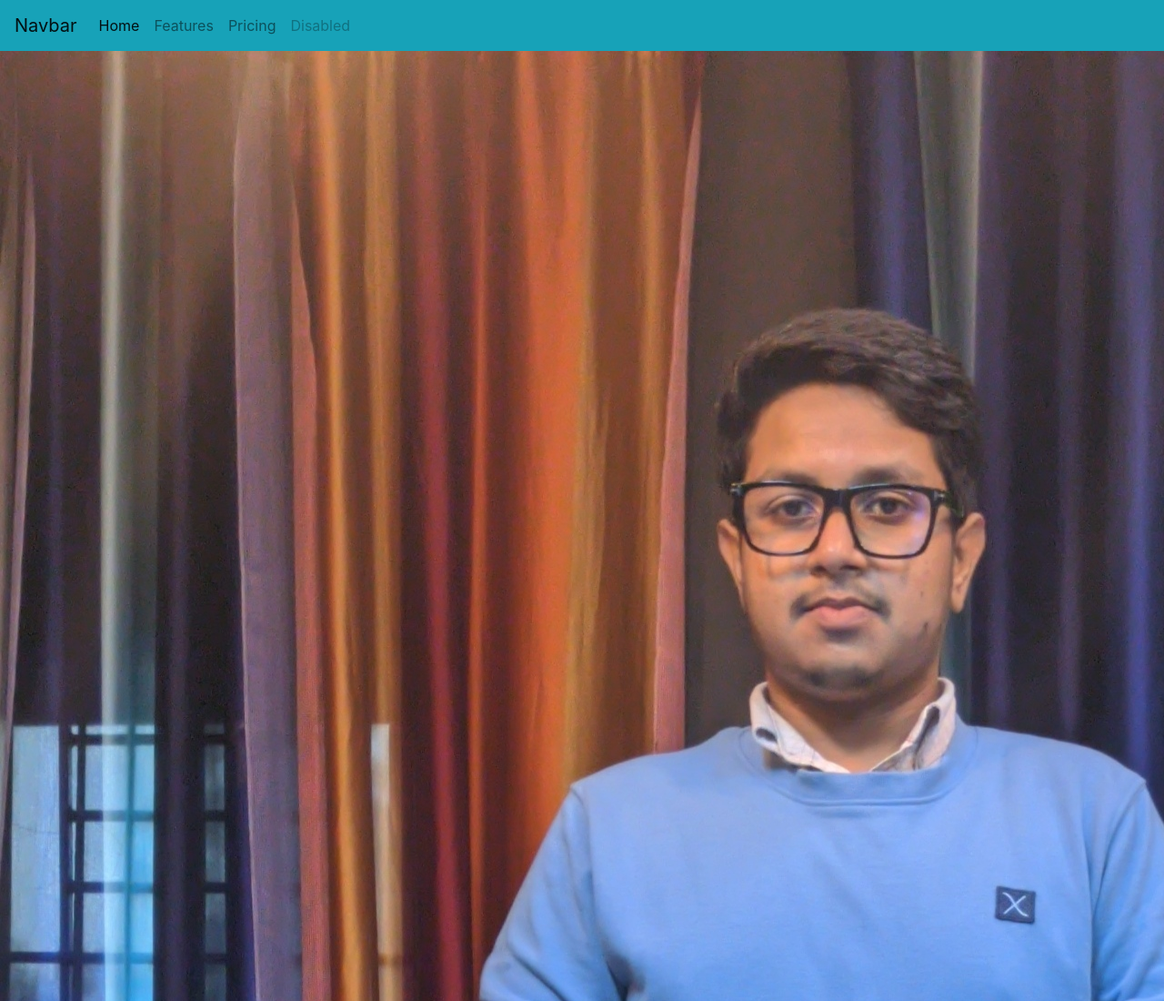
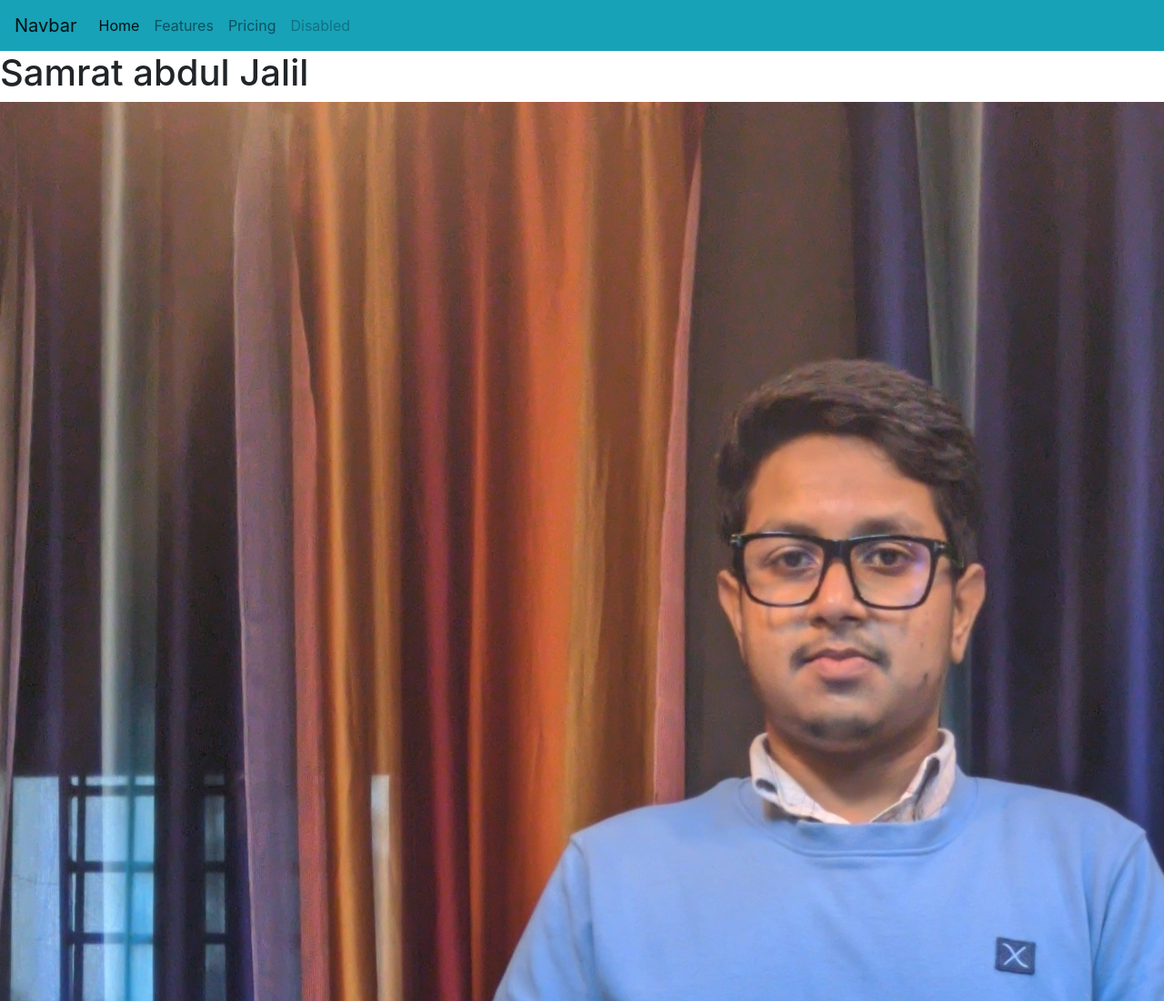
Before and after one commit to Samrat-Abdul-Jalil/Samrat-Abdul-Jalil.github.io, a plain HTML site: page index.html in a window 1280 px wide. Shown: the top 1100 px of the page at 91% size. Drawn offline with nearby package versions, Linux system fonts and the light colour scheme.

Commit message:
Add files via upload

```diff
--- a/index.html
+++ b/index.html
@@ -32,7 +32,7 @@
     </ul>
   </div>
 </nav>
-
+<H1>Samrat abdul Jalil</H1>
 <img src="img/1677318268848.jpg">
 
 </body>
```
